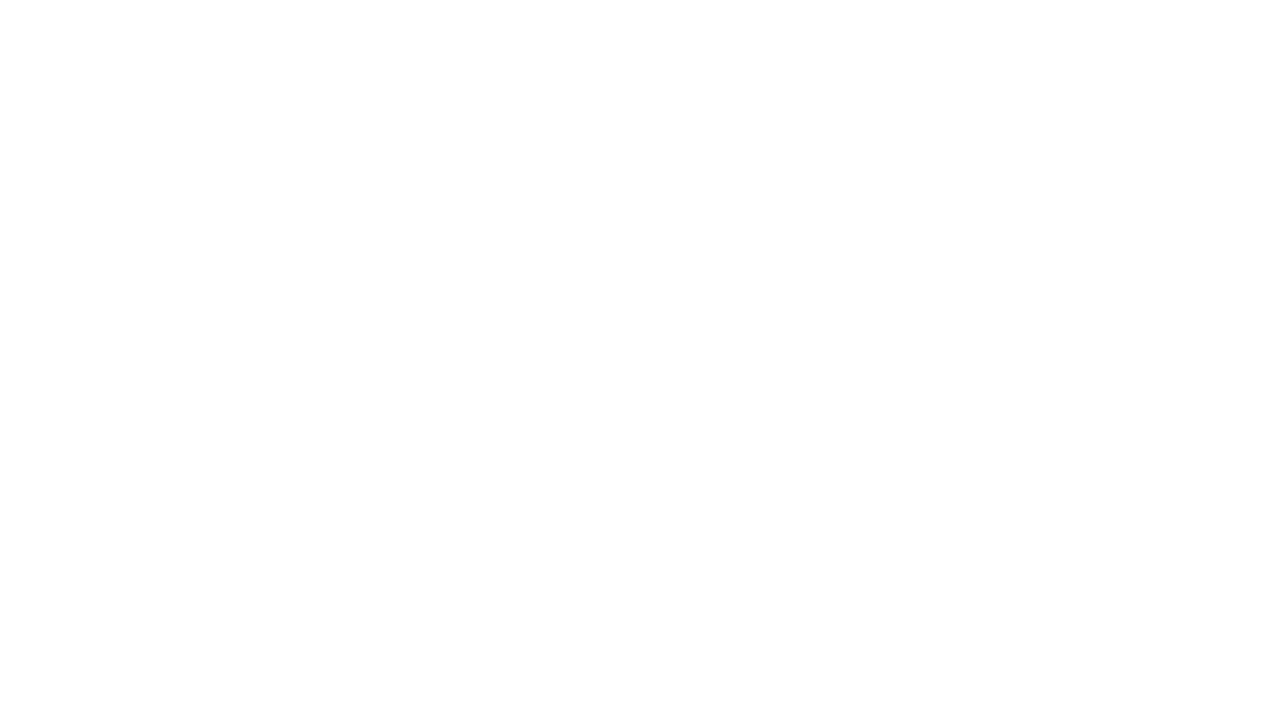
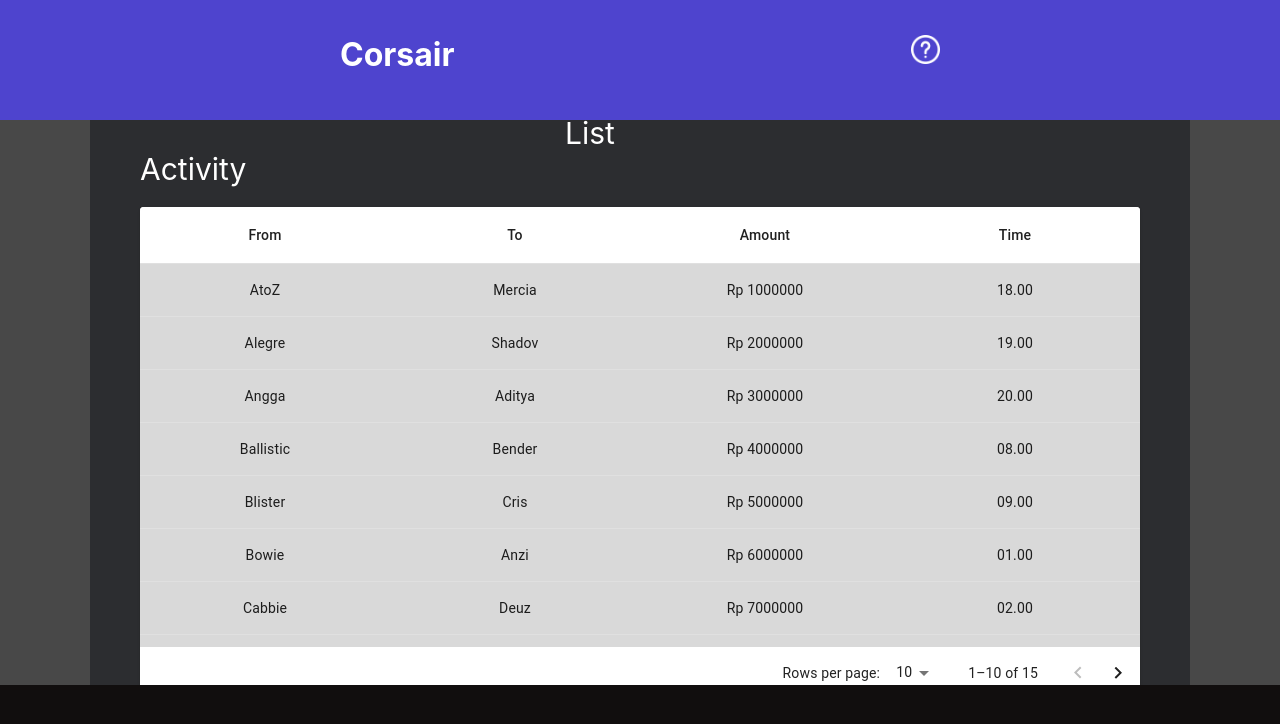
Before and after one commit to GungdeAngga/react-ta, a React (Create React App) app: page /AdminPage in a window 1280 px wide. Before the commit this address had no page. Shown: the top 724 px of the page. Built offline with nearby package versions, Linux system fonts and the light colour scheme.

Commit message:
admin page done

```diff
--- a/package.json
+++ b/package.json
@@ -3,6 +3,10 @@
   "version": "0.1.0",
   "private": true,
   "dependencies": {
+    "@emotion/react": "^11.10.4",
+    "@emotion/styled": "^11.10.4",
+    "@mui/material": "^5.10.9",
+    "@mui/styled-engine-sc": "^5.10.6",
     "@testing-library/jest-dom": "^5.16.5",
     "@testing-library/react": "^13.4.0",
     "@testing-library/user-event": "^13.5.0",
@@ -10,6 +14,7 @@
     "react-dom": "^18.2.0",
     "react-router-dom": "^6.4.2",
     "react-scripts": "5.0.1",
+    "styled-components": "^5.3.6",
     "web-vitals": "^2.1.4"
   },
   "scripts": {
--- a/src/App.js
+++ b/src/App.js
@@ -1,6 +1,7 @@
 import { BrowserRouter, Route, Routes } from "react-router-dom";
 import "./App.css"
 import AccountPage from "./views/AccountPage";
+import AdminPage from "./views/AdminPage";
 import HomePage from "./views/HomePage";
 import LoginPage from "./views/LoginPage";
 import RegisterPage from "./views/RegisterPage";
@@ -19,6 +20,7 @@ function App() {
         <Route path="/LoginPage" element={<LoginPage />} />
         <Route path="/RegisterPage" element={<RegisterPage />} />
         <Route path="/AccountPage" element={<AccountPage />} />
+        <Route path="/AdminPage" element={<AdminPage />} />
       </Routes>
     </BrowserRouter>
   );
--- /dev/null
+++ b/src/components/contents/AdminContent.js
@@ -0,0 +1,155 @@
+import React from 'react'
+import Paper from '@mui/material/Paper';
+import Table from '@mui/material/Table';
+import TableBody from '@mui/material/TableBody';
+import TableCell from '@mui/material/TableCell';
+import TableContainer from '@mui/material/TableContainer';
+import TableHead from '@mui/material/TableHead';
+import TablePagination from '@mui/material/TablePagination';
+import TableRow from '@mui/material/TableRow';
+
+const style = {
+    MainContent: {
+      height: "100%",
+      display: "flex",
+      backgroundColor: "#484848",
+      minHeight: "100vh",
+    },
+    Content: {
+      background: "#2C2D30",
+      margin: "auto",
+      padding: "50px",
+      paddingTop: "30px",
+      width: "1000px",
+      height: "550px",
+    },
+    list:{
+      fontSize: "30px",
+      margin: "42.5%",
+    },
+}
+
+const columns = [
+    { id: 'from',
+      label: 'From',
+      minWidth: 170,
+      align: 'center',
+    },
+
+    { id: 'to',
+      label: 'To',
+      minWidth: 170,
+      align: 'center',
+    },
+
+    {
+      id: 'amount',
+      label: 'Amount',
+      minWidth: 170,
+      align: 'center',
+    },
+
+    {
+      id: 'time',
+      label: 'Time',
+      minWidth: 170,
+      align: 'center',
+    },
+  ];
+
+  function createData(from, to, amount, time) {
+    return { from, to, amount, time };
+  }
+
+  const rows = [
+    createData('AtoZ', 'Mercia', 'Rp 1000000', '18.00'),
+    createData('Alegre', 'Shadov', 'Rp 2000000', '19.00'),
+    createData('Angga', 'Aditya', 'Rp 3000000', '20.00'),
+    createData('Ballistic', 'Bender', 'Rp 4000000', '08.00'),
+    createData('Blister', 'Cris', 'Rp 5000000', '09.00'),
+    createData('Bowie', 'Anzi', 'Rp 6000000', '01.00'),
+    createData('Cabbie', 'Deuz', 'Rp 7000000', '02.00'),
+    createData('Irlon', 'Evan', 'Rp 8000000', '03.00'),
+    createData('Mexas', 'Mux', 'Rp 9000000', '04.00'),
+    createData('Jars', 'John', 'Rp 10000000', '05.00'),
+    createData('France', 'freed', 'Rp 20000000','06.00'),
+    createData('Desmon', 'Daemon', 'Rp 30000000','07.00'),
+    createData('Ivan', 'Fritz', 'Rp 40000000', '08.00'),
+    createData('Flack', 'Ning', 'Rp 50000000', '09.00'),
+    createData('Jakku', 'Luna', 'Rp 60000000', '13.00'),
+  ];
+
+export default function AdminContent() {
+
+    const [page, setPage] = React.useState(0);
+    const [rowsPerPage, setRowsPerPage] = React.useState(10);
+
+    const handleChangePage = (event, newPage) => {
+      setPage(newPage);
+    };
+
+    const handleChangeRowsPerPage = (event) => {
+      setRowsPerPage(+event.target.value);
+      setPage(0);
+    };
+
+  return (
+    <div style={style.MainContent}>
+      <div style={style.Content}>
+
+        <span style={style.list}>List Activity</span>
+        <div><br/></div>
+
+        <Paper sx={{ width: '100%', overflow: 'hidden' }}>
+        <TableContainer sx={{ maxHeight: 440, background: '#D9D9D9' }}>
+            <Table stickyHeader aria-label="sticky table">
+            <TableHead>
+                <TableRow>
+                {columns.map((column) => (
+                    <TableCell
+                    key={column.id}
+                    align={column.align}
+                    style={{ minWidth: column.minWidth }}
+                    >
+                    {column.label}
+                    </TableCell>
+                ))}
+                </TableRow>
+            </TableHead>
+            <TableBody>
+                {rows
+                .slice(page * rowsPerPage, page * rowsPerPage + rowsPerPage)
+                .map((row) => {
+                    return (
+                    <TableRow hover role="checkbox" tabIndex={-1} key={row.code}>
+                        {columns.map((column) => {
+                        const value = row[column.id];
+                        return (
+                            <TableCell key={column.id} align={column.align}>
+                            {column.format && typeof value === 'number'
+                                ? column.format(value)
+                                : value}
+                            </TableCell>
+                        );
+                        })}
+                    </TableRow>
+                    );
+                })}
+            </TableBody>
+            </Table>
+        </TableContainer>
+        <TablePagination
+            rowsPerPageOptions={[10, 25, 100]}
+            component="div"
+            count={rows.length}
+            rowsPerPage={rowsPerPage}
+            page={page}
+            onPageChange={handleChangePage}
+            onRowsPerPageChange={handleChangeRowsPerPage}
+        />
+        </Paper>
+
+      </div>
+    </div>
+  )
+}
--- /dev/null
+++ b/src/views/AdminPage.js
@@ -0,0 +1,14 @@
+import React from 'react'
+import AdminContent from '../components/contents/AdminContent'
+import FooterLoginRegister from '../components/Footer/FooterLoginRegister'
+import HeaderWeb from '../components/HeaderWeb'
+
+export default function AdminPage() {
+  return (
+    <div>
+        <HeaderWeb/>
+        <AdminContent/>
+        <FooterLoginRegister/>
+    </div>
+  )
+}
```
Also changed, not shown: 1 other file (tests, documents, lock files or other folders).
